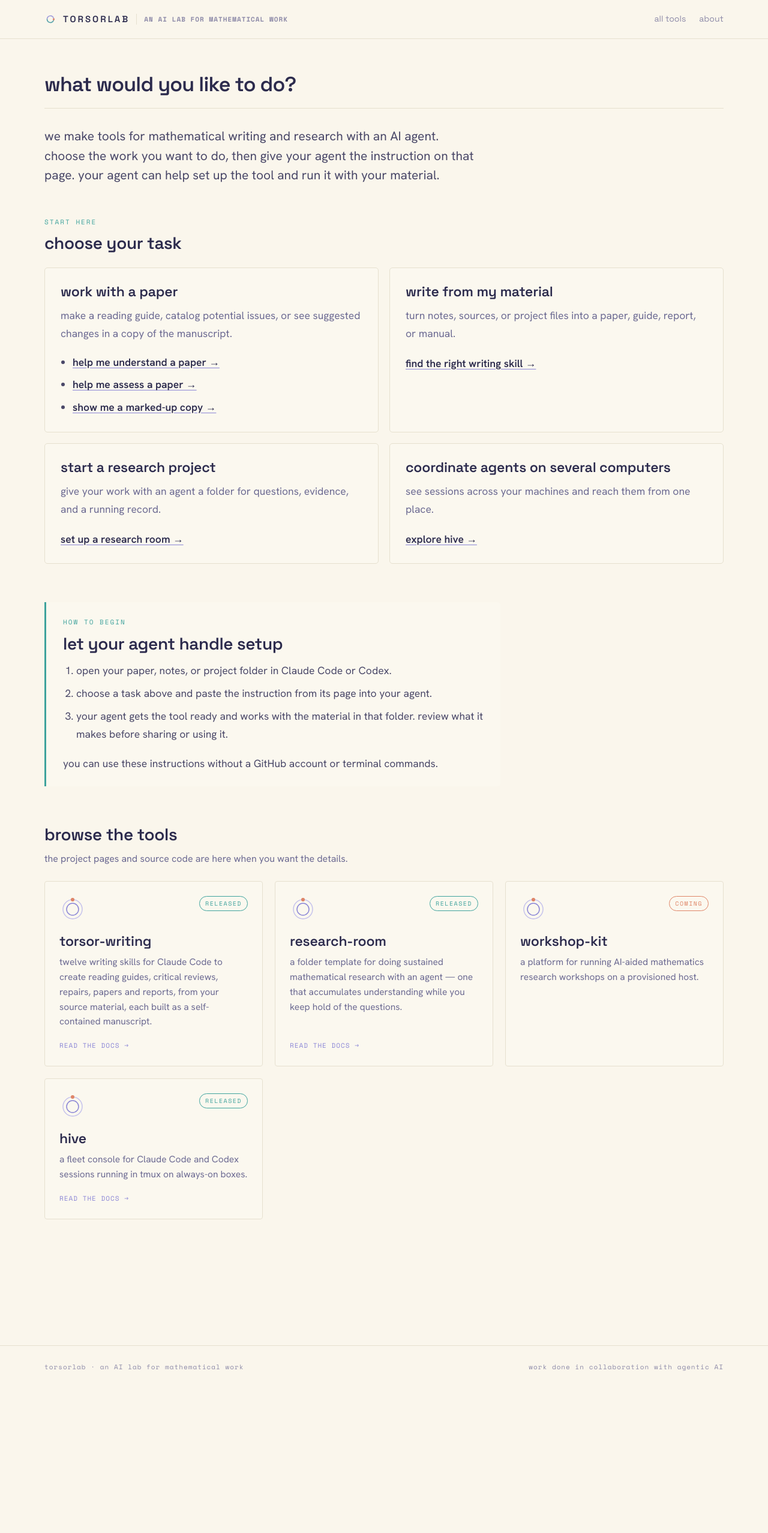
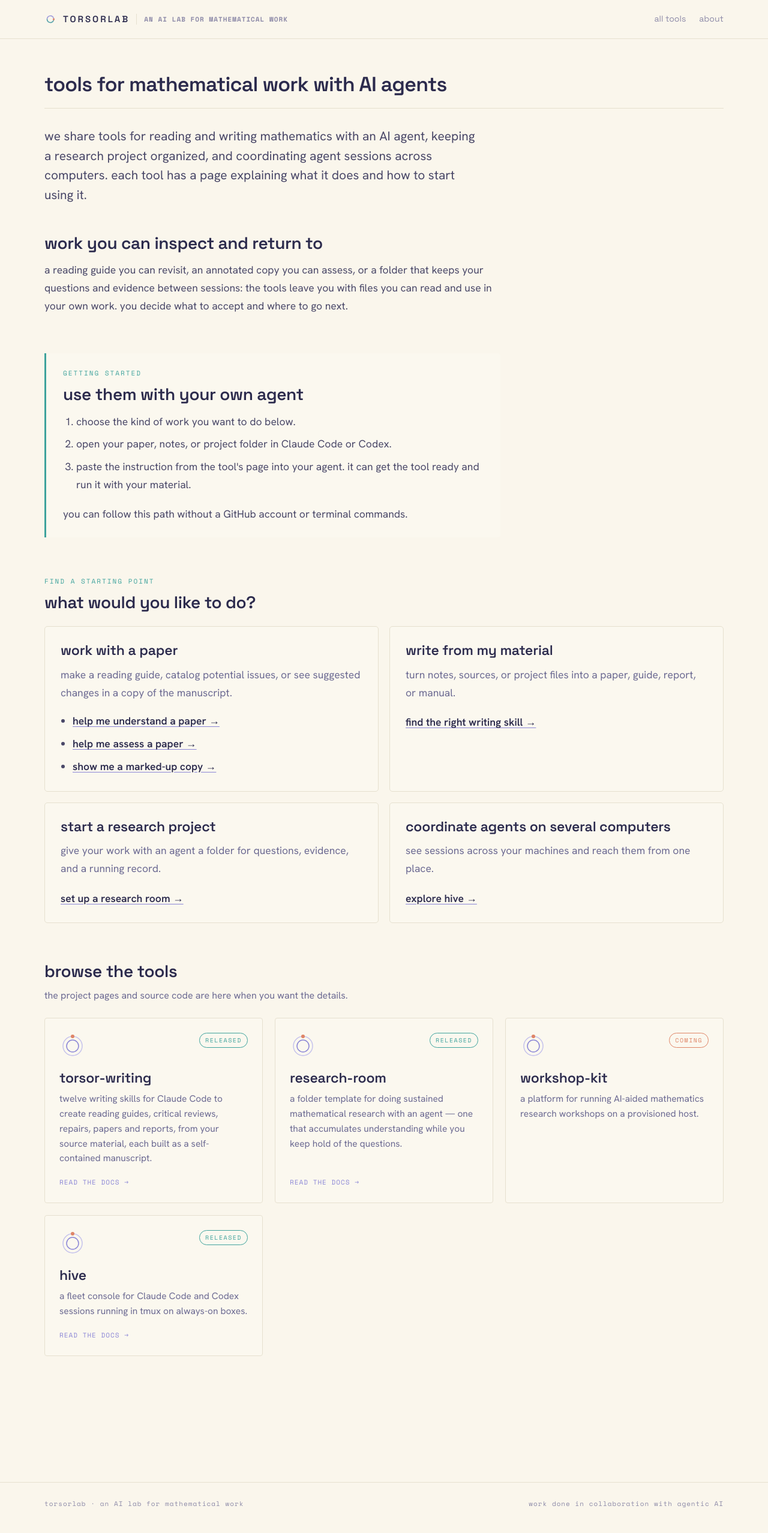
Before and after one commit to torsor/torsorlab, a Jekyll site: the page built from index.md, in a window 1280 px wide. Shown: the whole page at 60% size. Built offline with Jekyll 4.4.1, drawn with Linux system fonts in a browser that asks for light colours; before the commit the page ends 2328 px from its top, so only the background shows below that.

Commit message:
Explain purpose and benefits before setup paths

```diff
--- a/_layouts/tool.html
+++ b/_layouts/tool.html
@@ -23,6 +23,10 @@ layout: base
   </header>
 
   <p class="page-head__lede measure">{{ page.tagline }}</p>
+
+  {%- if page.value -%}
+    <p class="tool-value measure">{{ page.value }}</p>
+  {%- endif -%}
 
   {%- if page.howto_say -%}
   <section class="band measure first-use">
--- a/_sass/_topographic.scss
+++ b/_sass/_topographic.scss
@@ -59,10 +59,15 @@
 
 .home-intro {
   max-width: 720px;
-  margin: 0 0 52px;
+  margin: 0 0 48px;
   font-size: 21px;
   line-height: 1.55;
   color: var(--prose);
+}
+
+.home-value {
+  h2 { margin: 0 0 14px; }
+  p { margin-bottom: 0; }
 }
 
 .task-grid {
@@ -106,6 +111,12 @@
 }
 
 .source-link { margin-top: 30px; font-size: 15px; }
+
+.tool-value {
+  margin: -28px 0 42px;
+  font-size: 18px;
+  line-height: 1.6;
+}
 
 // --- tool cards -------------------------------------------------------------
 
--- a/index.md
+++ b/index.md
@@ -1,14 +1,30 @@
 ---
 layout: home
-headline: what would you like to do?
+headline: tools for mathematical work with AI agents
 ---
 
-<p class="home-intro">we make tools for mathematical writing and research with an AI agent. choose the work you want to do, then give your agent the instruction on that page. your agent can help set up the tool and run it with your material.</p>
+<p class="home-intro">we share tools for reading and writing mathematics with an AI agent, keeping a research project organized, and coordinating agent sessions across computers. each tool has a page explaining what it does and how to start using it.</p>
+
+<section class="band home-value measure">
+  <h2>work you can inspect and return to</h2>
+  <p>a reading guide you can revisit, an annotated copy you can assess, or a folder that keeps your questions and evidence between sessions: the tools leave you with files you can read and use in your own work. you decide what to accept and where to go next.</p>
+</section>
+
+<section class="band first-use home-start measure">
+  <p class="eyebrow">getting started</p>
+  <h2>use them with your own agent</h2>
+  <ol>
+    <li>choose the kind of work you want to do below.</li>
+    <li>open your paper, notes, or project folder in Claude Code or Codex.</li>
+    <li>paste the instruction from the tool's page into your agent. it can get the tool ready and run it with your material.</li>
+  </ol>
+  <p>you can follow this path without a GitHub account or terminal commands.</p>
+</section>
 
 <section class="band" aria-labelledby="tasks-heading">
   <div class="band__head">
-    <p class="eyebrow">start here</p>
-    <h2 id="tasks-heading">choose your task</h2>
+    <p class="eyebrow">find a starting point</p>
+    <h2 id="tasks-heading">what would you like to do?</h2>
   </div>
   <div class="task-grid">
     <article class="task-card">
@@ -37,14 +53,3 @@ headline: what would you like to do?
     </article>
   </div>
 </section>
-
-<section class="band first-use home-start measure">
-  <p class="eyebrow">how to begin</p>
-  <h2>let your agent handle setup</h2>
-  <ol>
-    <li>open your paper, notes, or project folder in Claude Code or Codex.</li>
-    <li>choose a task above and paste the instruction from its page into your agent.</li>
-    <li>your agent gets the tool ready and works with the material in that folder. review what it makes before sharing or using it.</li>
-  </ol>
-  <p>you can use these instructions without a GitHub account or terminal commands.</p>
-</section>
```
Also changed, not shown: _tools/hive.md (+1 -0 lines), _tools/research-room.md (+1 -0 lines), _tools/torsor-writing.md (+1 -0 lines), README.md.
